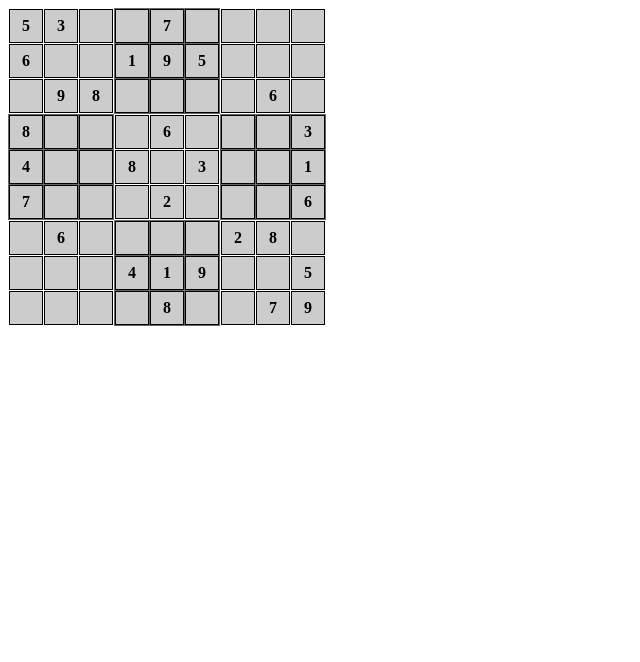
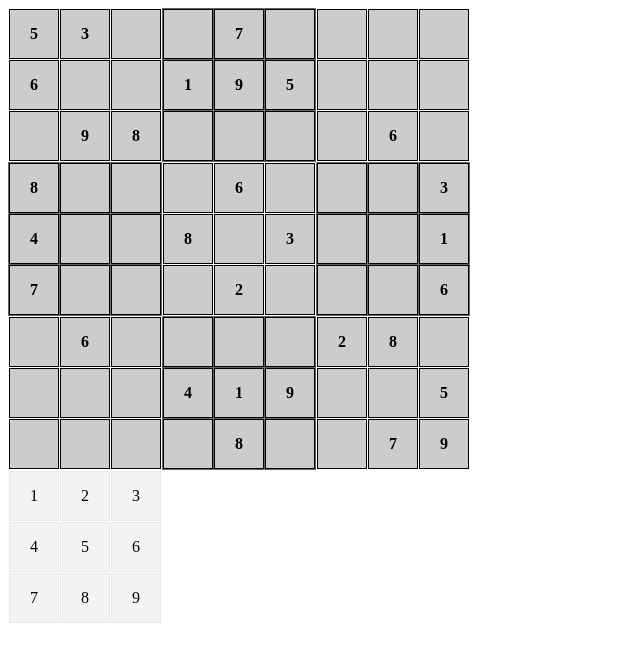
Before and after one commit to uplne/html-sudoku, a website: page index.html in a window 1280 px wide. Shown: the whole page, without its empty margins (0-640 px from the left). Drawn offline with Linux system fonts and the light colour scheme.

Commit message:
Moving colors to vars. Added number picker to HTML.

```diff
--- a/index.html
+++ b/index.html
@@ -214,6 +214,45 @@
 			</tbody>
 		</table>
 	</div>
+	<div class="js-number-picker">
+		<table class="number-picker" cellpadding="0" cellspacing="1">
+			<tbody>
+				<tr>
+					<td class="number-picker__cell">
+						<span>1</span>
+					</td>
+					<td class="number-picker__cell">
+						<span>2</span>
+					</td>
+					<td class="number-picker__cell">
+						<span>3</span>
+					</td>
+				</tr>
+				<tr>
+					<td class="number-picker__cell">
+						<span>4</span>
+					</td>
+					<td class="number-picker__cell">
+						<span>5</span>
+					</td>
+					<td class="number-picker__cell">
+						<span>6</span>
+					</td>
+				</tr>
+				<tr>
+					<td class="number-picker__cell">
+						<span>7</span>
+					</td>
+					<td class="number-picker__cell">
+						<span>8</span>
+					</td>
+					<td class="number-picker__cell">
+						<span>9</span>
+					</td>
+				</tr>
+			</tbody>
+		</table>
+	</div>
 	<script src="static/js/libs/qwery.min.js"></script>
 	<script src="static/js/libs/bean.min.js"></script>
 	<script src="static/js/libs/bonzo.min.js"></script>
--- /dev/null
+++ b/sass/generic/_colors.scss
@@ -0,0 +1,2 @@
+$numberPicker-cell-bg: #f4f4f4;
+$numberPicker-cell-border: #eaeaea;
--- a/sass/main.scss
+++ b/sass/main.scss
@@ -1,3 +1,8 @@
+@import "generic/colors";
+@import "generic/helpers";
+
+$cell-size: 3em;
+
 .sudoku__block--light {
 	background-color: #fff;
 }
@@ -7,18 +12,13 @@
 }
 
 .sudoku__cell {
-	width: 2em;
-	height: 2em;
+	width: $cell-size;
+	height: $cell-size;
 	background-color: #ccc;
 	border: 1px solid #000;
     cursor: default;
     font-weight: bold;
-
-    > span {
-        width: 100%;
-        display: block;
-        text-align: center;
-    }
+    text-align: center;
 }
 
 .sudoku__cell--dynamic {
@@ -31,3 +31,15 @@
 
     transition: background-color 300ms;
 }
+
+.number-picker {
+    border-radius: 5px;
+}
+
+.number-picker__cell {
+    width: $cell-size;
+    height: $cell-size;
+    background-color: $numberPicker-cell-bg;
+    border: 1px solid $numberPicker-cell-border;
+    text-align: center;
+}
```
Also changed, not shown: static/css/main.css.
